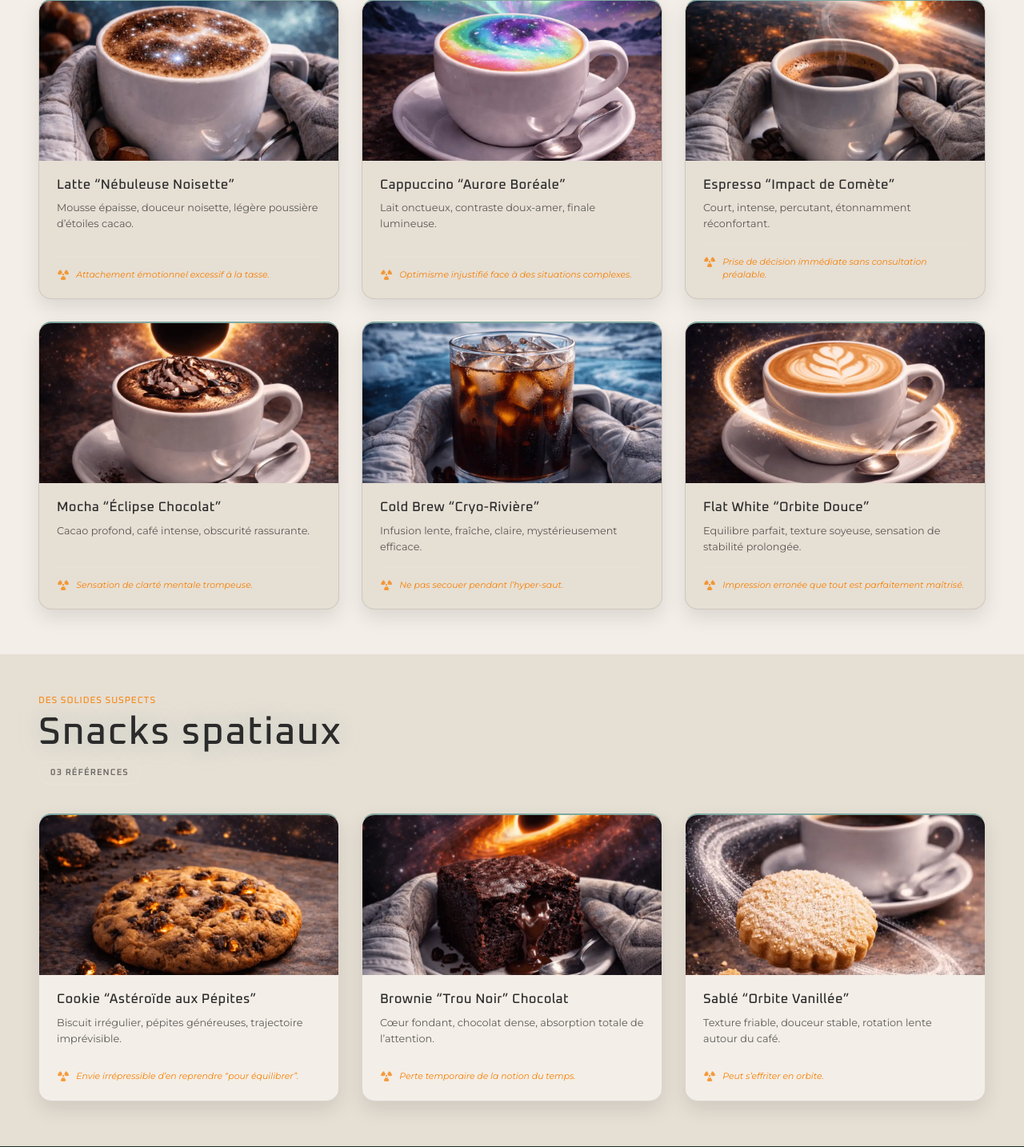
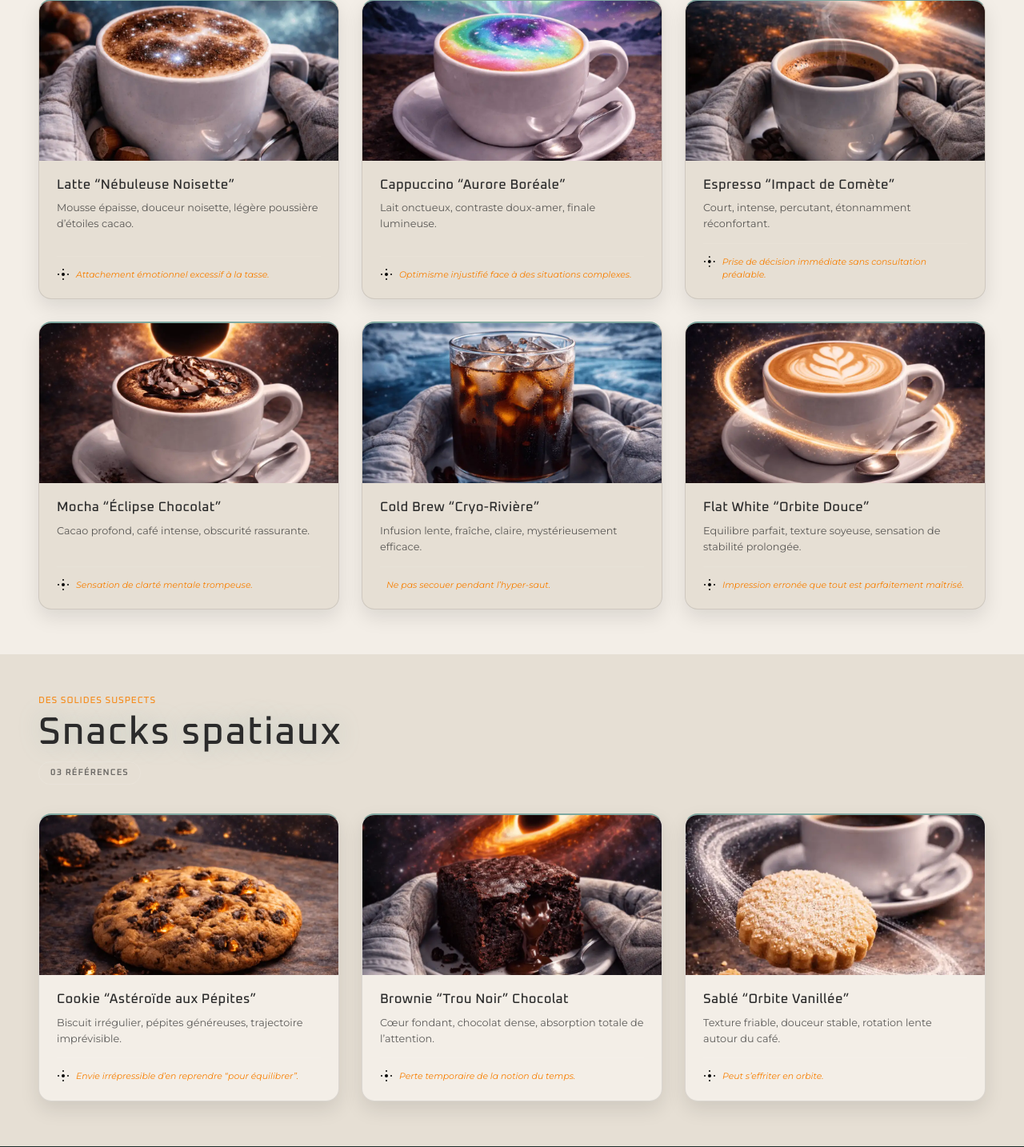
Before and after one commit to GwenP88/project-castronautes_coffee, a PHP site: page /menu.html in a window 1280 px wide. Shown: the part 751-2185 px from the top of the page at 80% size. Run offline with PHP 8.4, Linux system fonts and the light colour scheme; some libraries are stand-ins or nearby versions.

Commit message:
fix: remove Font Awesome CDN, replace with inline SVG icon

```diff
--- a/menu.html
+++ b/menu.html
@@ -3,7 +3,8 @@
     <head>
         <meta charset="UTF-8">
         <meta name="viewport" content="width=device-width, initial-scale=1.0">
-        <title>Castronautes Coffee - Accueil</title>
+        <title>Castronautes Coffee - Ravitaillement</title>
+        <meta name="description" content="Explorez le menu galactique du Castronautes Coffee : cafés orbitaux, snacks spatiaux et boissons aux effets secondaires discutables.">
 
         <!-- Google Font -->
         <link rel="preconnect" href="https://fonts.googleapis.com">
@@ -22,13 +23,13 @@
         <link rel="stylesheet" href="css/nav.css">
         <link rel="stylesheet" href="css/hero.css">
         <link rel="stylesheet" href="css/history.css">
+        <link rel="stylesheet" href="css/team.css">
+        <link rel="stylesheet" href="css/footer.css">
+        <link rel="stylesheet" href="css/responsive.css">
+        <link rel="stylesheet" href="css/night-access.css">
+        <link rel="stylesheet" href="css/contact.css">
         <link rel="stylesheet" href="css/menu.css">
-        <link rel="stylesheet" href="css/team.css">
-        <link rel="stylesheet" href="css/contact.css">
-        <link rel="stylesheet" href="css/footer.css">
-        <link rel="stylesheet" href="css/night-access.css">
         <link rel="stylesheet" href="css/overlay.css">
-        <link rel="stylesheet" href="css/responsive.css">
 
 
         <!-- JS files -->
@@ -36,8 +37,6 @@
         <script src="js/nav.js" defer></script>
         <script src="js/form.js" defer></script>
         <script src="js/overlay.js" defer></script>
-
-        <link rel="stylesheet" href="https://cdnjs.cloudflare.com/ajax/libs/font-awesome/7.0.1/css/all.min.css">
 
     </head>
     <body>
@@ -109,7 +108,11 @@
                             </h3>
                             <p>Mousse épaisse, douceur noisette, légère poussière d’étoiles cacao.</p>
                             <div class="risk">
-                                <p><i class="fa-solid fa-radiation"></i>Attachement émotionnel excessif à la tasse.</p>
+                                <p>
+                                    <svg xmlns="http://www.w3.org/2000/svg" width="16" height="16" viewBox="0 0 512 512" aria-hidden="true" class="icon-radiation">
+                                        <path d="M256 96a32 32 0 1 0 0-64 32 32 0 0 0 0 64zm0 384a32 32 0 1 0 0-64 32 32 0 0 0 0 64zM96 256a32 32 0 1 0-64 0 32 32 0 0 0 64 0zm384 0a32 32 0 1 0-64 0 32 32 0 0 0 64 0zM256 192a64 64 0 1 1 0 128 64 64 0 0 1 0-128z"/>
+                                    </svg>Attachement émotionnel excessif à la tasse.
+                                </p>
                             </div>
                         </div>
                     </div>
@@ -123,7 +126,10 @@
                             </h3>
                             <p>Lait onctueux, contraste doux-amer, finale lumineuse.</p>
                             <div class="risk">
-                                <p><i class="fa-solid fa-radiation"></i>Optimisme injustifié face à des situations complexes.</p>
+                                <p><svg xmlns="http://www.w3.org/2000/svg" width="16" height="16" viewBox="0 0 512 512" aria-hidden="true" class="icon-radiation">
+                                    <path d="M256 96a32 32 0 1 0 0-64 32 32 0 0 0 0 64zm0 384a32 32 0 1 0 0-64 32 32 0 0 0 0 64zM96 256a32 32 0 1 0-64 0 32 32 0 0 0 64 0zm384 0a32 32 0 1 0-64 0 32 32 0 0 0 64 0zM256 192a64 64 0 1 1 0 128 64 64 0 0 1 0-128z"/>
+                                </svg>Optimisme injustifié face à des situations complexes.
+                            </p>
                             </div>
                         </div>
                     </div>
@@ -137,7 +143,10 @@
                             </h3>
                             <p>Court, intense, percutant, étonnamment réconfortant.</p>
                             <div class="risk">
-                                <p><i class="fa-solid fa-radiation"></i>Prise de décision immédiate sans consultation préalable.</p>
+                                <p><svg xmlns="http://www.w3.org/2000/svg" width="16" height="16" viewBox="0 0 512 512" aria-hidden="true" class="icon-radiation">
+                                    <path d="M256 96a32 32 0 1 0 0-64 32 32 0 0 0 0 64zm0 384a32 32 0 1 0 0-64 32 32 0 0 0 0 64zM96 256a32 32 0 1 0-64 0 32 32 0 0 0 64 0zm384 0a32 32 0 1 0-64 0 32 32 0 0 0 64 0zM256 192a64 64 0 1 1 0 128 64 64 0 0 1 0-128z"/>
+                                </svg>Prise de décision immédiate sans consultation préalable.
+                            </p>
                             </div>
                         </div>
                     </div>
@@ -151,7 +160,11 @@
                             </h3>
                             <p>Cacao profond, café intense, obscurité rassurante.</p>
                             <div class="risk">
-                                <p><i class="fa-solid fa-radiation"></i>Sensation de clarté mentale trompeuse.</p>
+                                <p>
+                                    <svg xmlns="http://www.w3.org/2000/svg" width="16" height="16" viewBox="0 0 512 512" aria-hidden="true" class="icon-radiation">
+                                    <path d="M256 96a32 32 0 1 0 0-64 32 32 0 0 0 0 64zm0 384a32 32 0 1 0 0-64 32 32 0 0 0 0 64zM96 256a32 32 0 1 0-64 0 32 32 0 0 0 64 0zm384 0a32 32 0 1 0-64 0 32 32 0 0 0 64 0zM256 192a64 64 0 1 1 0 128 64 64 0 0 1 0-128z"/>
+                                    </svg>Sensation de clarté mentale trompeuse.
+                                </p>
                             </div>
                         </div>
                     </div>
@@ -179,7 +192,11 @@
                             </h3>
                             <p>Equilibre parfait, texture soyeuse, sensation de stabilité prolongée.</p>
                             <div class="risk">
-                                <p><i class="fa-solid fa-radiation"></i>Impression erronée que tout est parfaitement maîtrisé.</p>
+                                <p>
+                                    <svg xmlns="http://www.w3.org/2000/svg" width="16" height="16" viewBox="0 0 512 512" aria-hidden="true" class="icon-radiation">
+                                    <path d="M256 96a32 32 0 1 0 0-64 32 32 0 0 0 0 64zm0 384a32 32 0 1 0 0-64 32 32 0 0 0 0 64zM96 256a32 32 0 1 0-64 0 32 32 0 0 0 64 0zm384 0a32 32 0 1 0-64 0 32 32 0 0 0 64 0zM256 192a64 64 0 1 1 0 128 64 64 0 0 1 0-128z"/>
+                                    </svg>Impression erronée que tout est parfaitement maîtrisé.
+                                </p>
                             </div>
                         </div>
                     </div>
@@ -204,7 +221,11 @@
                             </h3>
                             <p>Biscuit irrégulier, pépites généreuses, trajectoire imprévisible.</p>
                             <div class="risk">
-                                <p><i class="fa-solid fa-radiation"></i>Envie irrépressible d’en reprendre “pour équilibrer”.</p>
+                                <p>
+                                    <svg xmlns="http://www.w3.org/2000/svg" width="16" height="16" viewBox="0 0 512 512" aria-hidden="true" class="icon-radiation">
+                                    <path d="M256 96a32 32 0 1 0 0-64 32 32 0 0 0 0 64zm0 384a32 32 0 1 0 0-64 32 32 0 0 0 0 64zM96 256a32 32 0 1 0-64 0 32 32 0 0 0 64 0zm384 0a32 32 0 1 0-64 0 32 32 0 0 0 64 0zM256 192a64 64 0 1 1 0 128 64 64 0 0 1 0-128z"/>
+                                    </svg>Envie irrépressible d’en reprendre “pour équilibrer”.
+                                </p>
                             </div>
                         </div>
                     </div>
@@ -218,7 +239,11 @@
                             </h3>
                             <p>Cœur fondant, chocolat dense, absorption totale de l’attention.</p>
                             <div class="risk">
-                                <p><i class="fa-solid fa-radiation"></i>Perte temporaire de la notion du temps.</p>
+                                <p>
+                                    <svg xmlns="http://www.w3.org/2000/svg" width="16" height="16" viewBox="0 0 512 512" aria-hidden="true" class="icon-radiation">
+                                    <path d="M256 96a32 32 0 1 0 0-64 32 32 0 0 0 0 64zm0 384a32 32 0 1 0 0-64 32 32 0 0 0 0 64zM96 256a32 32 0 1 0-64 0 32 32 0 0 0 64 0zm384 0a32 32 0 1 0-64 0 32 32 0 0 0 64 0zM256 192a64 64 0 1 1 0 128 64 64 0 0 1 0-128z"/>
+                                    </svg>Perte temporaire de la notion du temps.
+                                </p>
                             </div>
                         </div>
                     </div>
@@ -232,7 +257,11 @@
                             </h3>
                             <p>Texture friable, douceur stable, rotation lente autour du café.</p>
                             <div class="risk">
-                                <p><i class="fa-solid fa-radiation"></i>Peut s’effriter en orbite.</p>
+                                <p>
+                                    <svg xmlns="http://www.w3.org/2000/svg" width="16" height="16" viewBox="0 0 512 512" aria-hidden="true" class="icon-radiation">
+                                    <path d="M256 96a32 32 0 1 0 0-64 32 32 0 0 0 0 64zm0 384a32 32 0 1 0 0-64 32 32 0 0 0 0 64zM96 256a32 32 0 1 0-64 0 32 32 0 0 0 64 0zm384 0a32 32 0 1 0-64 0 32 32 0 0 0 64 0zM256 192a64 64 0 1 1 0 128 64 64 0 0 1 0-128z"/>
+                                    </svg>Peut s’effriter en orbite.
+                                </p>
                             </div>
                         </div>
                     </div>
```
Also changed, not shown: contact.html (+7 -8 lines), css/contact.css (+0 -12 lines), index.html (+7 -8 lines).
